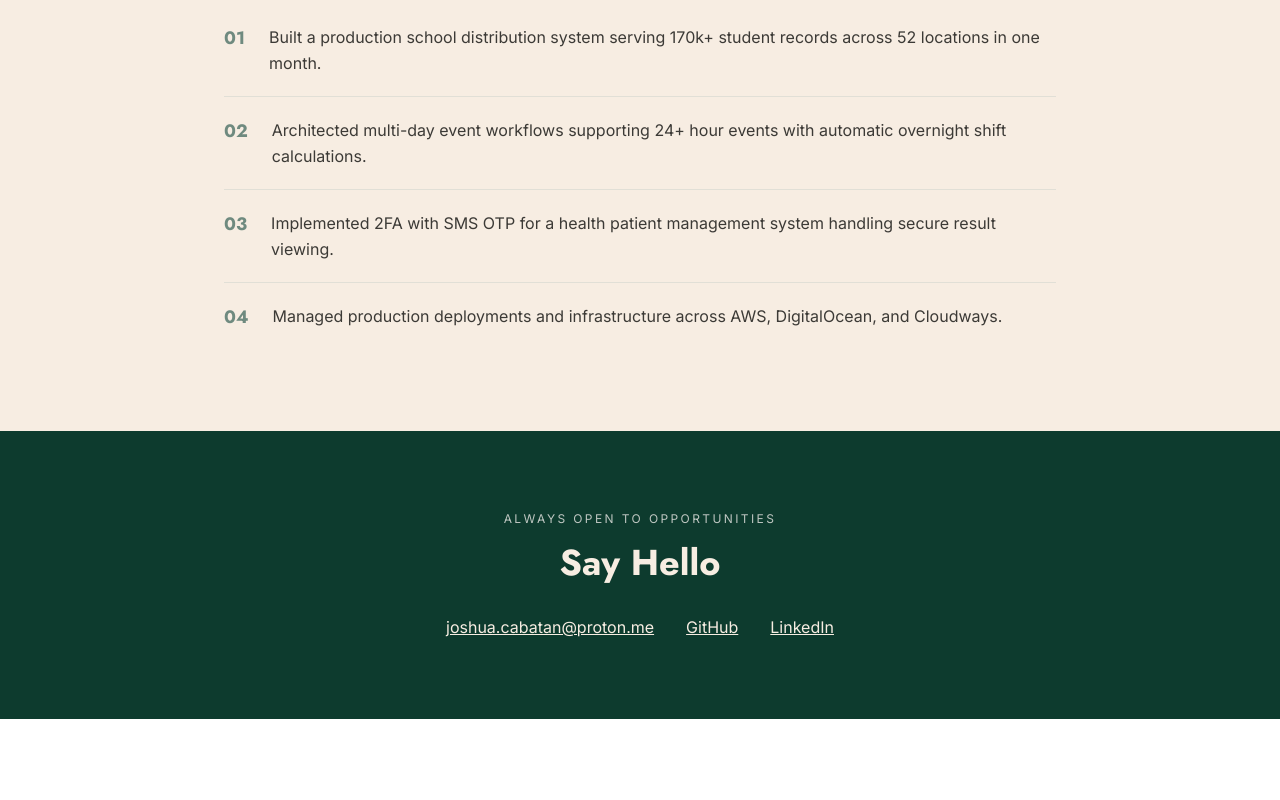
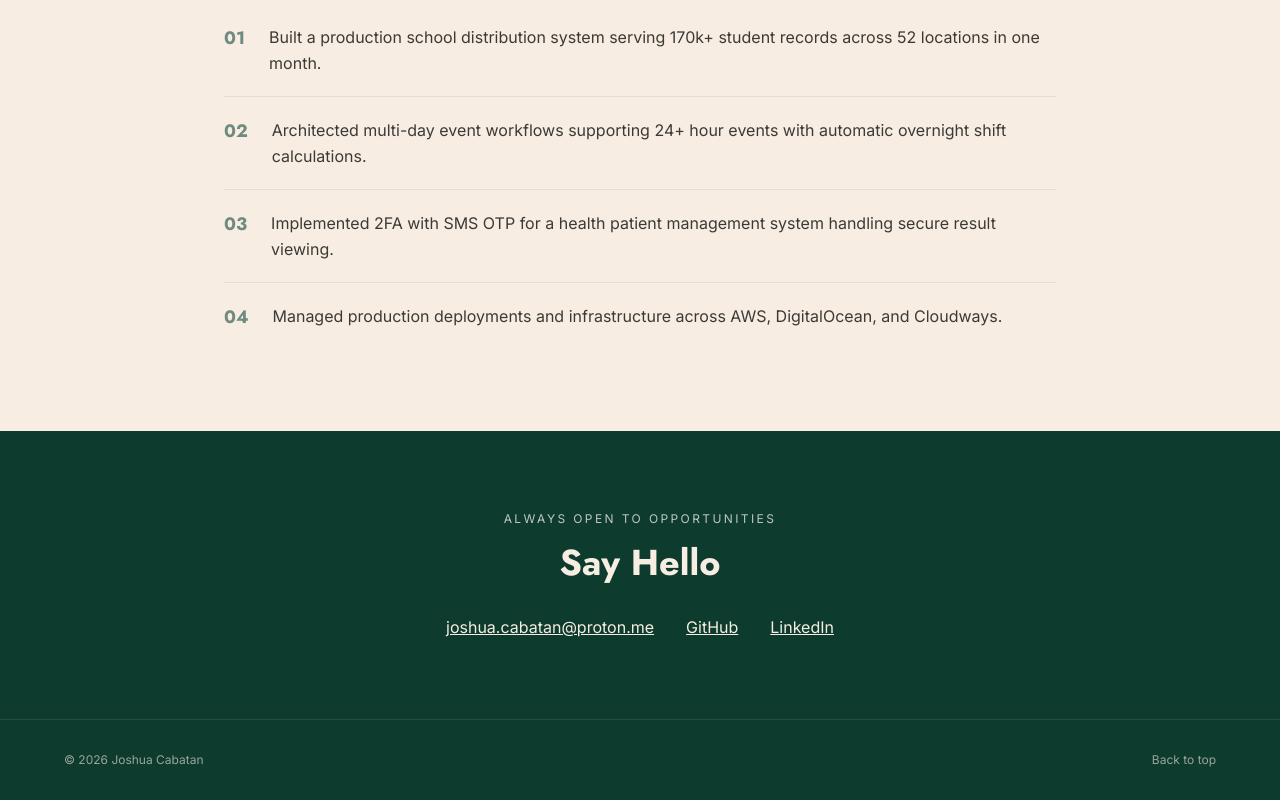
Before and after one commit to shuajo-dev/portfolio, a React (Vite) app: page / in a window 1280 px wide. Shown: the part 2296-3096 px from the top of the page. Before the commit the page ends 3015 px from the top, so only its background shows below. Built offline with nearby package versions, Linux system fonts and the light colour scheme.

Commit message:
feat: add footer

```diff
--- a/src/App.tsx
+++ b/src/App.tsx
@@ -5,6 +5,7 @@ import About from './components/About'
 import Contact from './components/Contact'
 import EasterEgg from './components/EasterEgg'
 import Navbar from './components/Navbar'
+import Footer from './components/Footer'
 
 function App() {
 
@@ -17,6 +18,7 @@ function App() {
         <About />
         <Contact />
         <EasterEgg />
+        <Footer />
     </div>
   )
 }
--- /dev/null
+++ b/src/components/Footer.tsx
@@ -0,0 +1,21 @@
+function Footer(){
+
+    const year = new Date().getFullYear()
+
+    return (
+        <footer className="py-8 px-8 bg-deep-green text-cream/60 border-t border-cream/10">
+        <div className="max-w-6xl mx-auto flex items-center justify-between font-body text-xs">
+            <p>© {year} Joshua Cabatan</p>
+            <a
+            href="#"
+            className="hover:text-cream transition-colors focus-visible:outline-none focus-visible:ring-2 focus-visible:ring-cream focus-visible:ring-offset-2 focus-visible:ring-offset-deep-green rounded"
+            >
+            Back to top
+            </a>
+        </div>
+        </footer>
+    )
+
+}
+
+export default Footer
```
